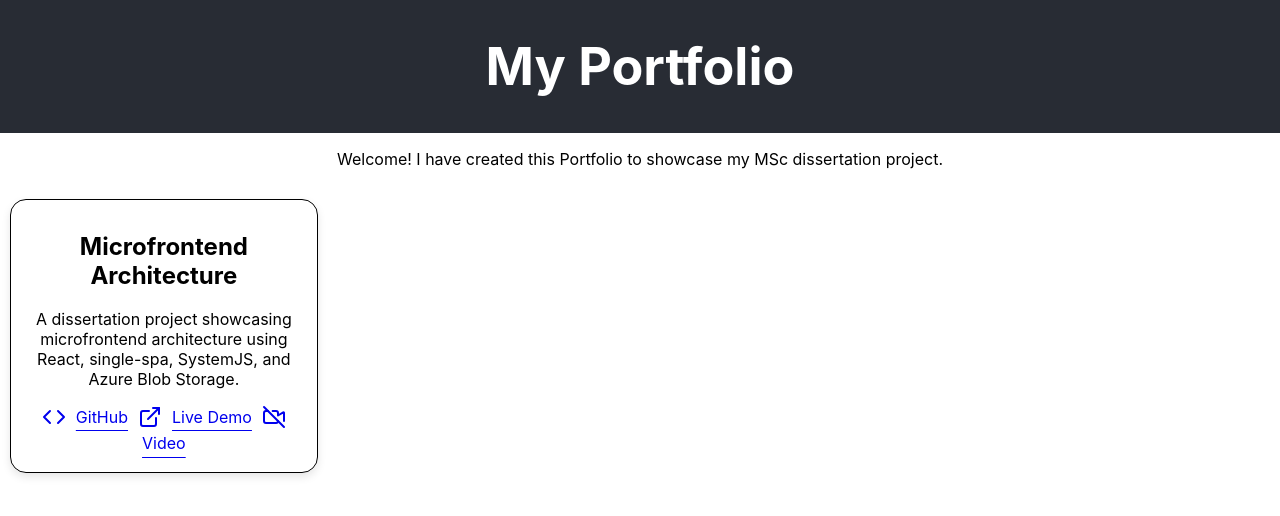
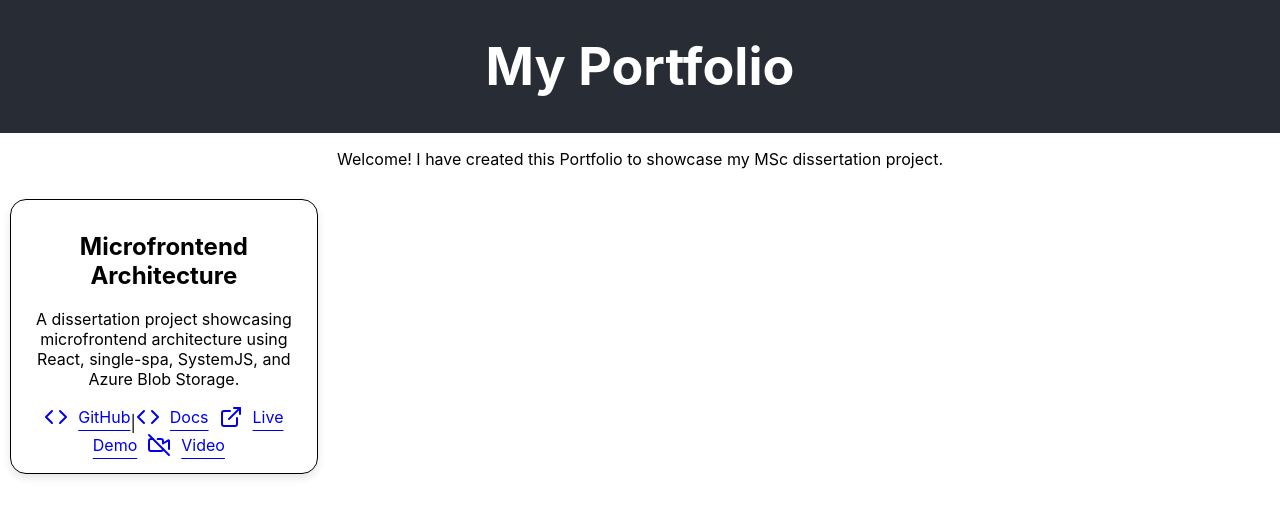
Before and after one commit to leslie628/career-portfolio, a React (Create React App) app: page / in a window 1280 px wide. Shown: the top 516 px of the page. Built offline with nearby package versions, Linux system fonts and the light colour scheme.

Commit message:
added docs link in card

```diff
--- a/src/App.js
+++ b/src/App.js
@@ -10,6 +10,7 @@ const projects = [
     description:
       "A dissertation project showcasing microfrontend architecture using React, single-spa, SystemJS, and Azure Blob Storage.",
     github: "https://github.com/leslie628/microfrontends-portfolio",
+    docs: "https://github.com/leslie628/Shell-app/tree/main/docs",
     demo: "https://storagefrontendapps.z33.web.core.windows.net",
     video: "https://youtu.be/your-video-link",
   }
--- a/src/card-component/card.js
+++ b/src/card-component/card.js
@@ -9,6 +9,10 @@ const Card = ({ project }) => {
             <Button variant="outline" className="button-link" asChild>
                 <a href={project.github} target="_blank" rel="noopener noreferrer">
                     <Code className="mr-2 h-4 w-4" /><span className="link-text">GitHub</span>
+                </a>
+                |
+                <a href={project.docs} target="_blank" rel="noopener noreferrer">
+                    <Code className="mr-2 h-4 w-4" /><span className="link-text">Docs</span>
                 </a>
             </Button>
             <Button variant="outline" className="button-link" asChild>
```
